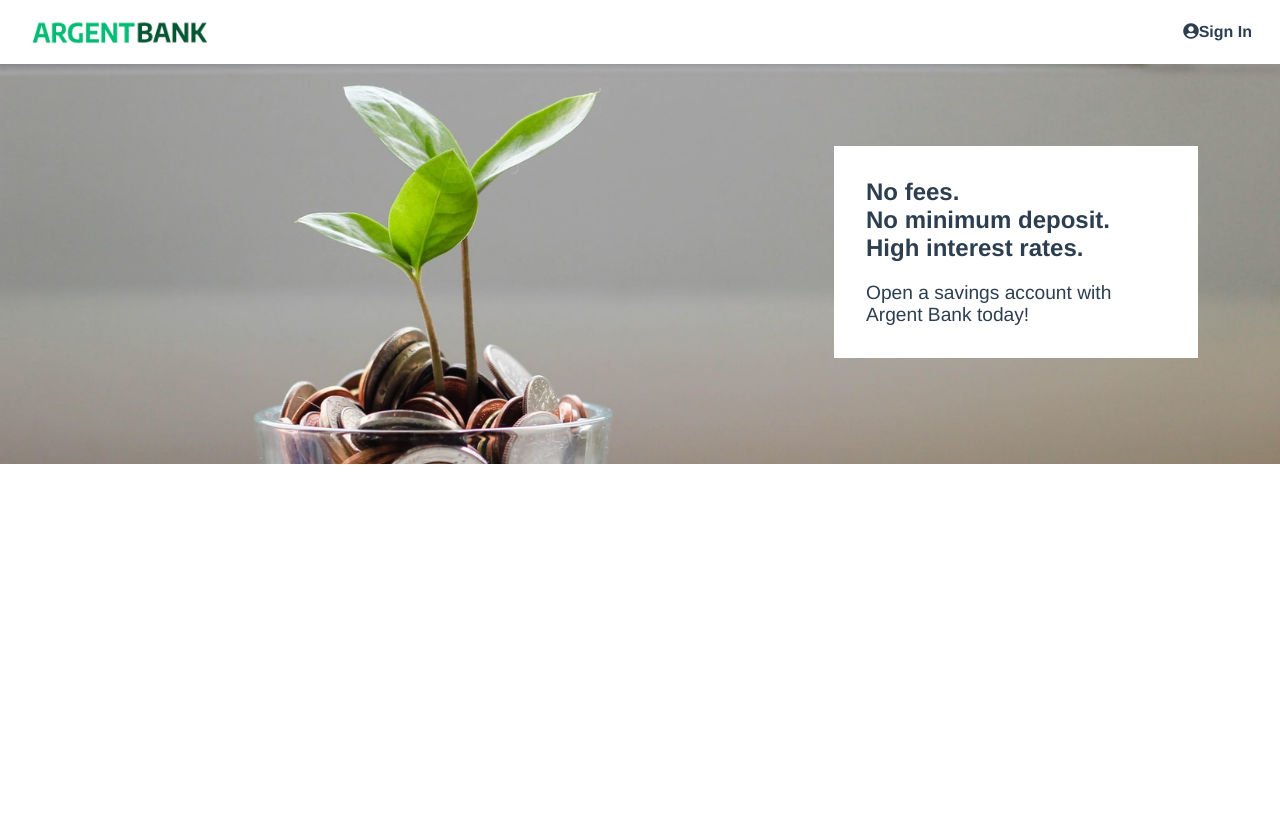
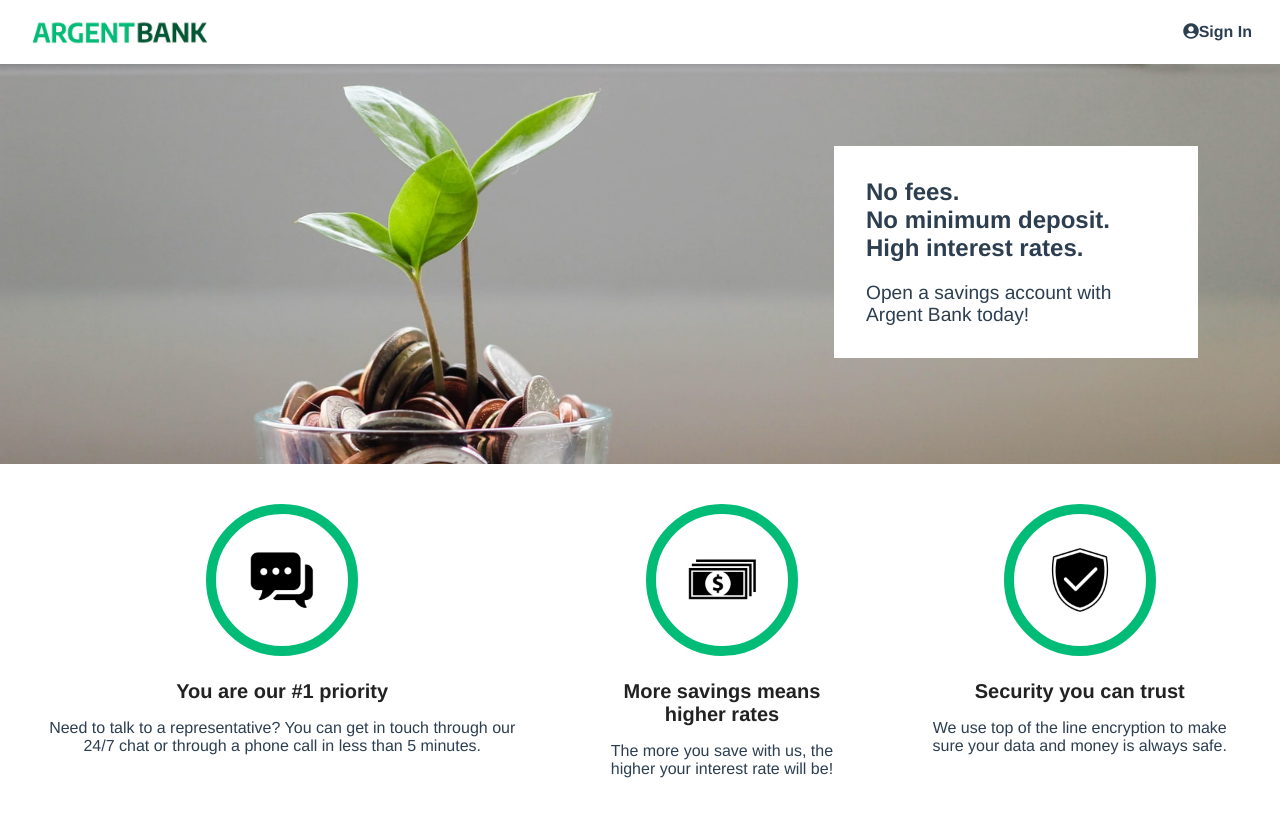
Before and after one commit to Codamor/ArgentBank, a React (Create React App) app: page / in a window 1280 px wide. Shown: the top 816 px of the page. Built offline with nearby package versions, Linux system fonts and the light colour scheme.

Commit message:
add all 3 Items to Feature Component

```diff
--- a/src/App.js
+++ b/src/App.js
@@ -3,6 +3,11 @@ import {BrowserRouter} from "react-router-dom";
 import Navigation from "./Components/Navigation/Navigation";
 import Hero from "./Components/Hero/Hero";
 import Feature from "./Components/Features/Feature";
+import Item from "./Components/Item/Item";
+
+import chatIcon from "./assets/img/icon-chat.png";
+import moneyIcon from "./assets/img/icon-money.png" ;
+import securityIcon from "./assets/img/icon-security.png" ;
 
 
 
@@ -12,6 +17,21 @@ function App() {
           <Navigation />
           <Hero />
           <Feature>
+              <Item
+                  icon={chatIcon}
+                  title={"You are our #1 priority"}
+                  text={"Need to talk to a representative? You can get in touch through our 24/7 chat or through a phone call in less than 5 minutes. "}
+              />
+              <Item
+                  icon={moneyIcon}
+                  title={"More savings means higher rates"}
+                  text={" The more you save with us, the higher your interest rate will be! "}
+              />
+              <Item
+                  icon={securityIcon}
+                  title={"Security you can trust"}
+                  text={"We use top of the line encryption to make sure your data and money is always safe. "}
+              />
 
           </Feature>
 
```
